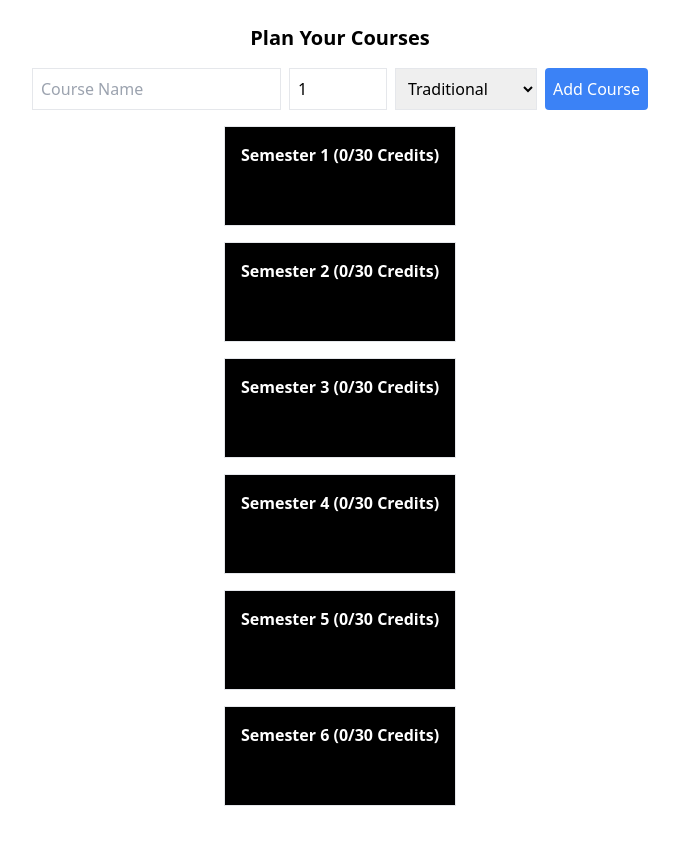
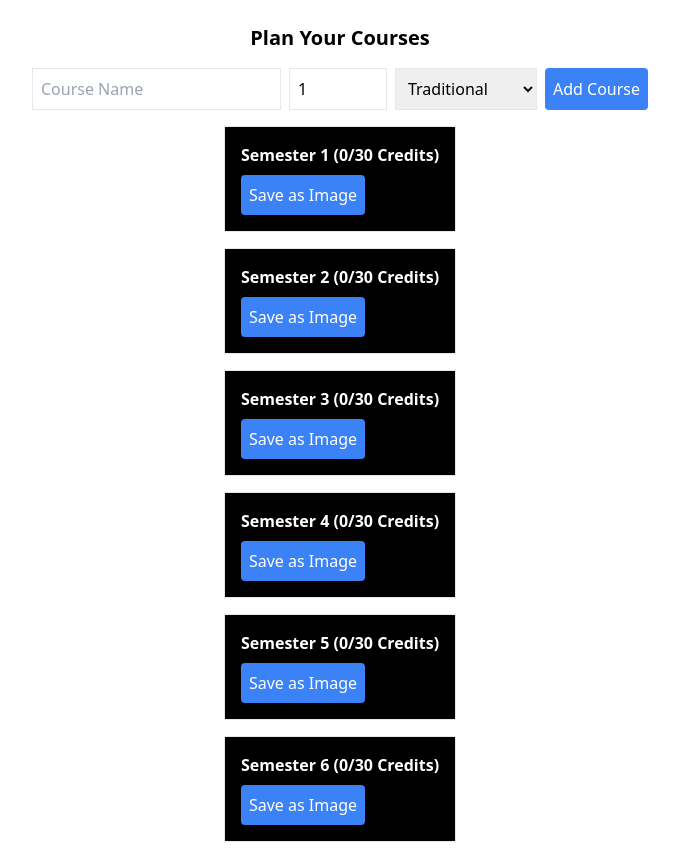
Before and after one commit to DineshSundaram7/credit-planner, a React (Create React App) app: page / in a window 1280 px wide. Shown: the whole page, without its empty margins (300-979 px from the left). Before the commit the page ends 830 px from the top, so only its background shows below. Built offline with nearby package versions, Linux system fonts and the light colour scheme.

Commit message:
Update CreditPlanner.js

```diff
--- a/src/components/CreditPlanner.js
+++ b/src/components/CreditPlanner.js
@@ -1,6 +1,7 @@
 import React, { useState } from "react";
 import { DndProvider, useDrag, useDrop } from "react-dnd";
 import { HTML5Backend } from "react-dnd-html5-backend";
+import html2canvas from "html2canvas";
 
 const BLOCK_TYPE = "BLOCK";
 
@@ -20,8 +21,6 @@ const CourseBlock = ({ course, removeCourse }) => {
       className={`p-4 rounded-lg cursor-move m-2 transition-all duration-300 text-white relative ${isDragging ? "opacity-50" : ""}`}
       style={{
         width: `${course.credits * 40}px`,
-        whiteSpace: "normal",
-        wordWrap: "break-word",
         display: "flex",
         height: "100px",
       }}
@@ -48,7 +47,9 @@ const CourseBlock = ({ course, removeCourse }) => {
         </div>
       ) : (
         <div
-          className={`w-full h-full flex items-center justify-center ${course.type === "traditional" ? "bg-blue-500" : "bg-green-500"}`}
+          className={`w-full h-full flex items-center justify-center ${
+            course.type === "traditional" ? "bg-blue-500" : "bg-green-500"
+          }`}
         >
           {course.name} ({course.credits} Credits)
         </div>
@@ -64,7 +65,7 @@ const CourseBlock = ({ course, removeCourse }) => {
 };
 
 // Semester Drop Area
-const SemesterBlock = ({ semesterIndex, courses, moveBlock, removeCourse }) => {
+const SemesterBlock = ({ semesterIndex, courses, moveBlock, removeCourse, saveSemester }) => {
   const [, drop] = useDrop(() => ({
     accept: BLOCK_TYPE,
     drop: (item) => moveBlock(item.course, semesterIndex),
@@ -75,11 +76,16 @@ const SemesterBlock = ({ semesterIndex, courses, moveBlock, removeCourse }) => {
 
   return (
     <div ref={drop} className={`border p-4 min-h-[100px] bg-black text-white ${isOverLimit ? "border-red-500" : ""}`} style={{ width: "100%" }}>
-      <h4 className="font-bold">Semester {semesterIndex + 1} ({totalCredits}/30 Credits)</h4>
+      <h4 className="font-bold">
+        Semester {semesterIndex + 1} ({totalCredits}/30 Credits)
+      </h4>
       {courses.map((course) => (
         <CourseBlock key={course.id} course={course} removeCourse={removeCourse} />
       ))}
       {isOverLimit && <p className="text-red-500">Credit limit exceeded!</p>}
+      <button onClick={() => saveSemester(semesterIndex)} className="mt-2 bg-blue-500 text-white p-2 rounded">
+        Save as Image
+      </button>
     </div>
   );
 };
@@ -95,7 +101,7 @@ const CreditPlanner = () => {
   const [semesters, setSemesters] = useState([[], [], [], [], [], []]);
 
   const addCourse = () => {
-    if (type === "mixed" && (traditionalPercentage + projectPercentage !== 100)) {
+    if (type === "mixed" && traditionalPercentage + projectPercentage !== 100) {
       alert("The percentages for traditional and project-based must add up to 100.");
       return;
     }
@@ -138,9 +144,19 @@ const CreditPlanner = () => {
 
   const removeCourse = (id) => {
     setCourses(courses.filter((course) => course.id !== id));
-    setSemesters((prev) => {
-      return prev.map((sem) => sem.filter((course) => course.id !== id));
-    });
+    setSemesters((prev) => prev.map((sem) => sem.filter((course) => course.id !== id)));
+  };
+
+  const saveSemester = (semesterIndex) => {
+    const semesterDivs = document.getElementsByClassName("border p-4 min-h-[100px] bg-black text-white");
+    if (semesterDivs[semesterIndex]) {
+      html2canvas(semesterDivs[semesterIndex]).then((canvas) => {
+        const link = document.createElement("a");
+        link.href = canvas.toDataURL("image/jpeg");
+        link.download = `Semester_${semesterIndex + 1}.jpg`;
+        link.click();
+      });
+    }
   };
 
   return (
@@ -161,11 +177,13 @@ const CreditPlanner = () => {
               <input type="number" value={projectPercentage} onChange={(e) => setProjectPercentage(Number(e.target.value))} min="0" max="100" className="border p-2" />
             </>
           )}
-          <button onClick={addCourse} className="bg-blue-500 text-white p-2 rounded">Add Course</button>
+          <button onClick={addCourse} className="bg-blue-500 text-white p-2 rounded">
+            Add Course
+          </button>
         </div>
         <div className="grid grid-cols-1 gap-4">
           {semesters.map((semester, index) => (
-            <SemesterBlock key={index} semesterIndex={index} courses={semester} moveBlock={moveBlock} removeCourse={removeCourse} />
+            <SemesterBlock key={index} semesterIndex={index} courses={semester} moveBlock={moveBlock} removeCourse={removeCourse} saveSemester={saveSemester} />
           ))}
         </div>
       </div>
```
